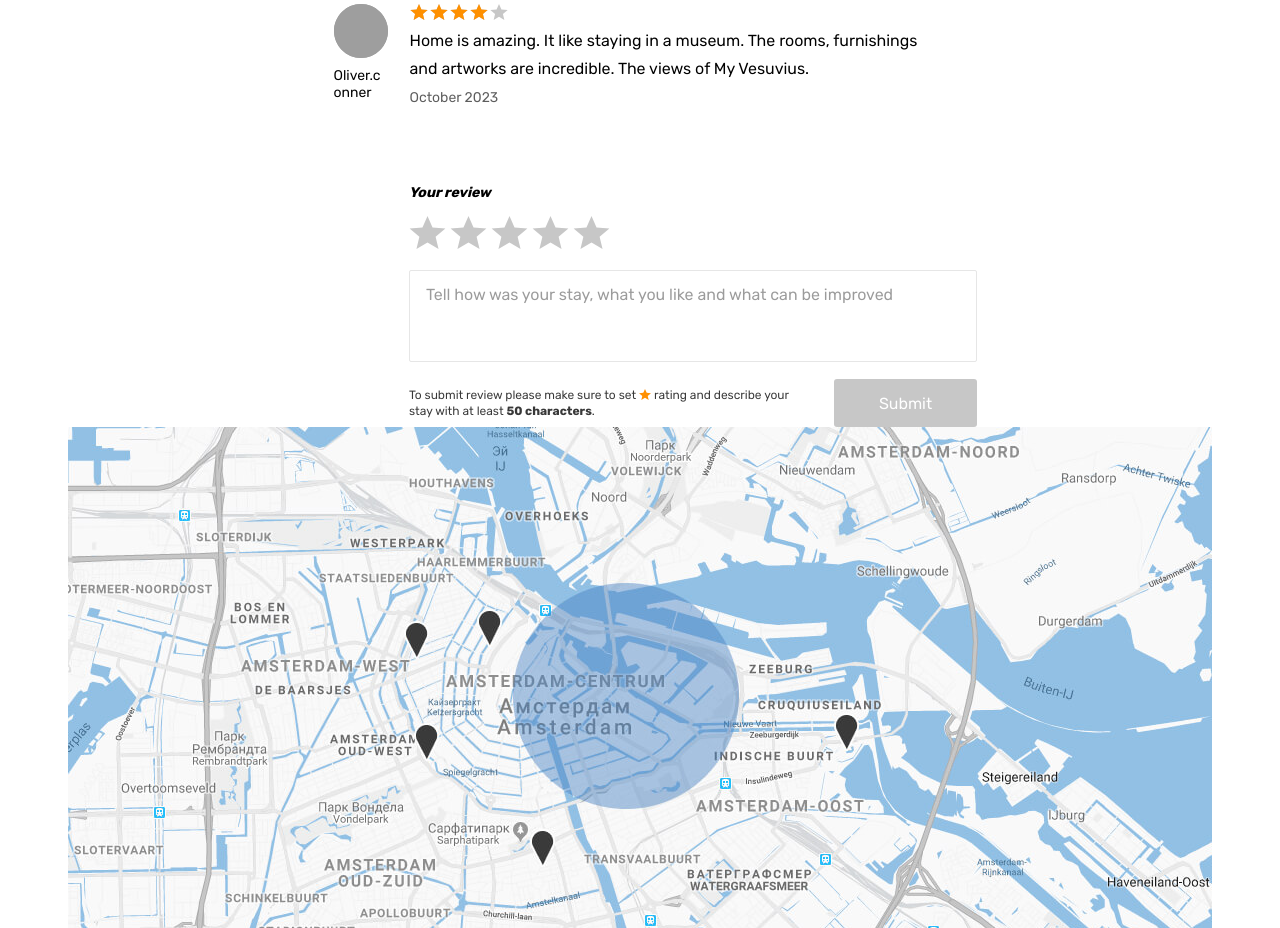
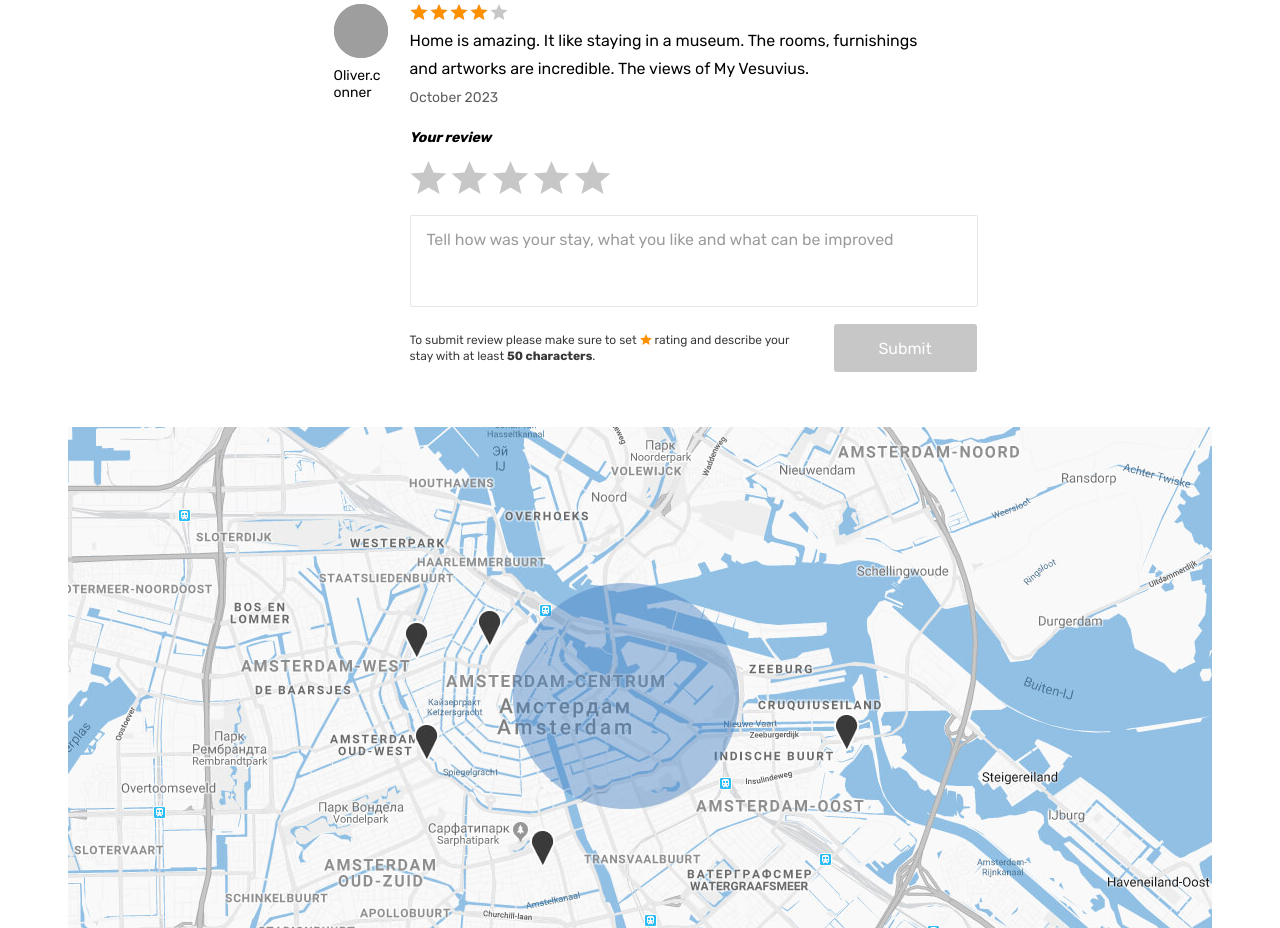
Before and after one commit to htmlacademy-react/2107215-six-cities-14, a React (Vite) app: page /offer/1 in a window 1280 px wide. Shown: the part 1780-2708 px from the top of the page. Built offline with nearby package versions, Linux system fonts and the light colour scheme; grey boxes are pictures that could not be loaded.

Commit message:
правки

```diff
--- a/src/components/offer/reviews-list.tsx
+++ b/src/components/offer/reviews-list.tsx
@@ -39,8 +39,8 @@ function ReviewsList() {
             </li>
           ))}
         </ul>
+        <RatingForm />
       </section>
-      <RatingForm />
     </>
   );
 }
```
